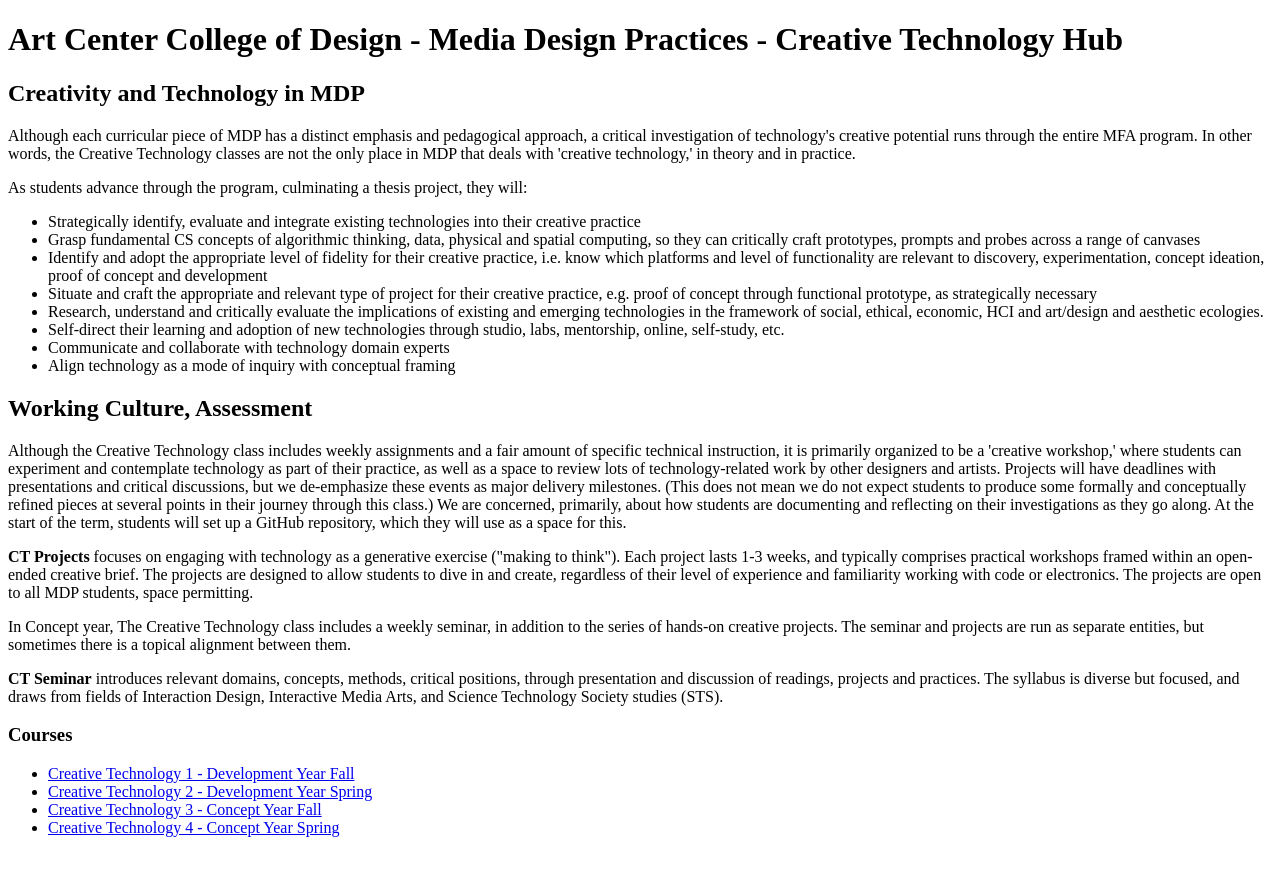
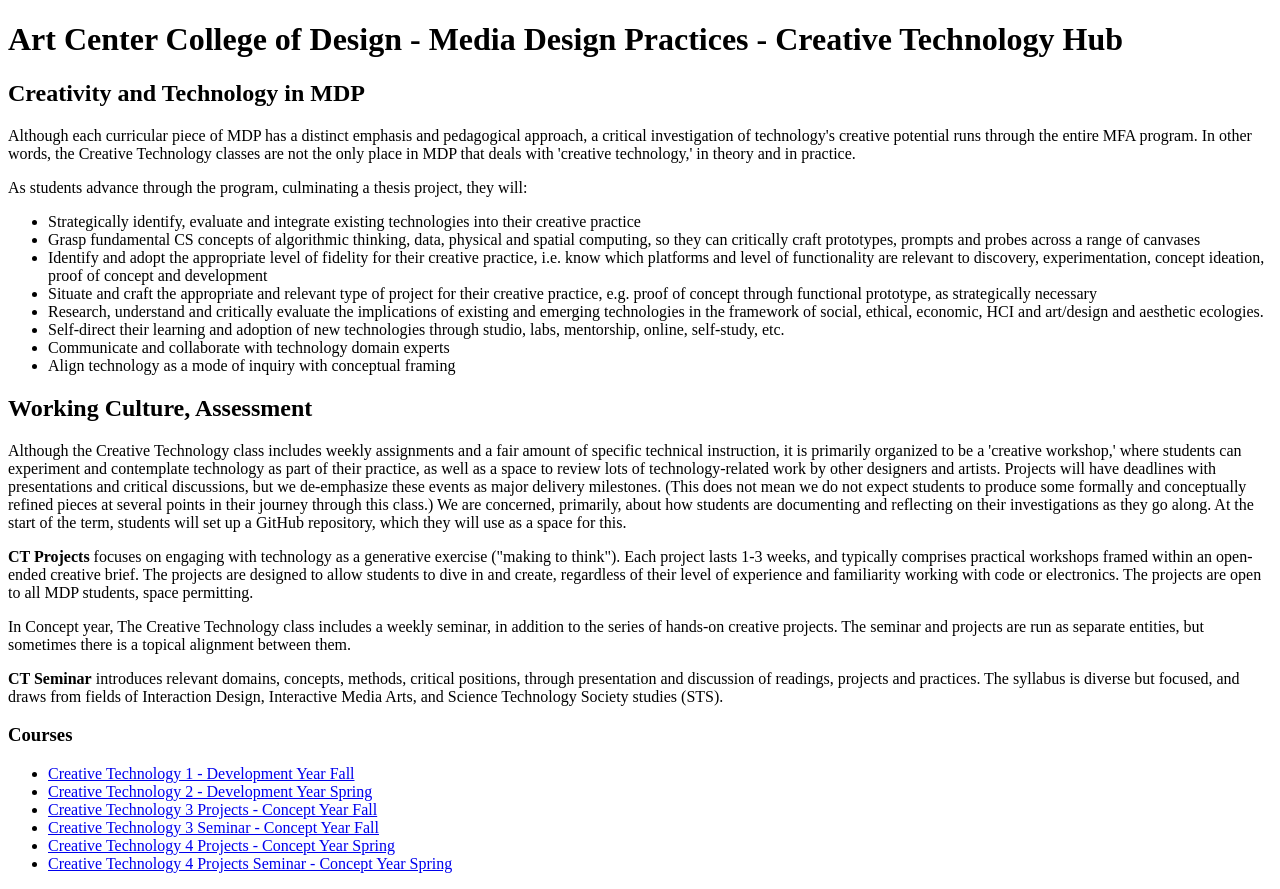
Before and after one commit to ConnectedCat/AC-CreativeTechHub, a plain HTML site: page index.html in a window 1280 px wide. Before the commit the page ends 853 px from the top, so only its background shows below. Drawn offline with Linux system fonts and the light colour scheme.

Commit message:
Added separate seminar links

```diff
--- a/index.html
+++ b/index.html
@@ -35,8 +35,10 @@
     <ul>
         <li><a href="https://connectedcat.github.io/AC-CreativeTechnology1/" target="_blank">Creative Technology 1 - Development Year Fall</a></li>
         <li><a href="https://connectedcat.github.io/AC-CreativeTechnology2/" target="_blank">Creative Technology 2 - Development Year Spring</a></li>
-        <li><a href="https://connectedcat.github.io/AC-CreativeTechnology3/" target="_blank">Creative Technology 3 - Concept Year Fall</a></li>
-        <li><a href="https://connectedcat.github.io/AC-CreativeTechnology4/" target="_blank">Creative Technology 4 - Concept Year Spring</a></li>
+        <li><a href="https://connectedcat.github.io/AC-CreativeTechnology3/" target="_blank">Creative Technology 3 Projects - Concept Year Fall</a></li>
+        <li><a href="https://connectedcat.github.io/AC-CreativeTechnology3/seminar/" target="_blank">Creative Technology 3 Seminar - Concept Year Fall</a></li>
+        <li><a href="https://connectedcat.github.io/AC-CreativeTechnology4/" target="_blank">Creative Technology 4 Projects - Concept Year Spring</a></li>
+        <li><a href="https://connectedcat.github.io/AC-CreativeTechnology4/seminar/" target="_blank">Creative Technology 4 Projects Seminar - Concept Year Spring</a></li>
     </ul>
 
 
```
